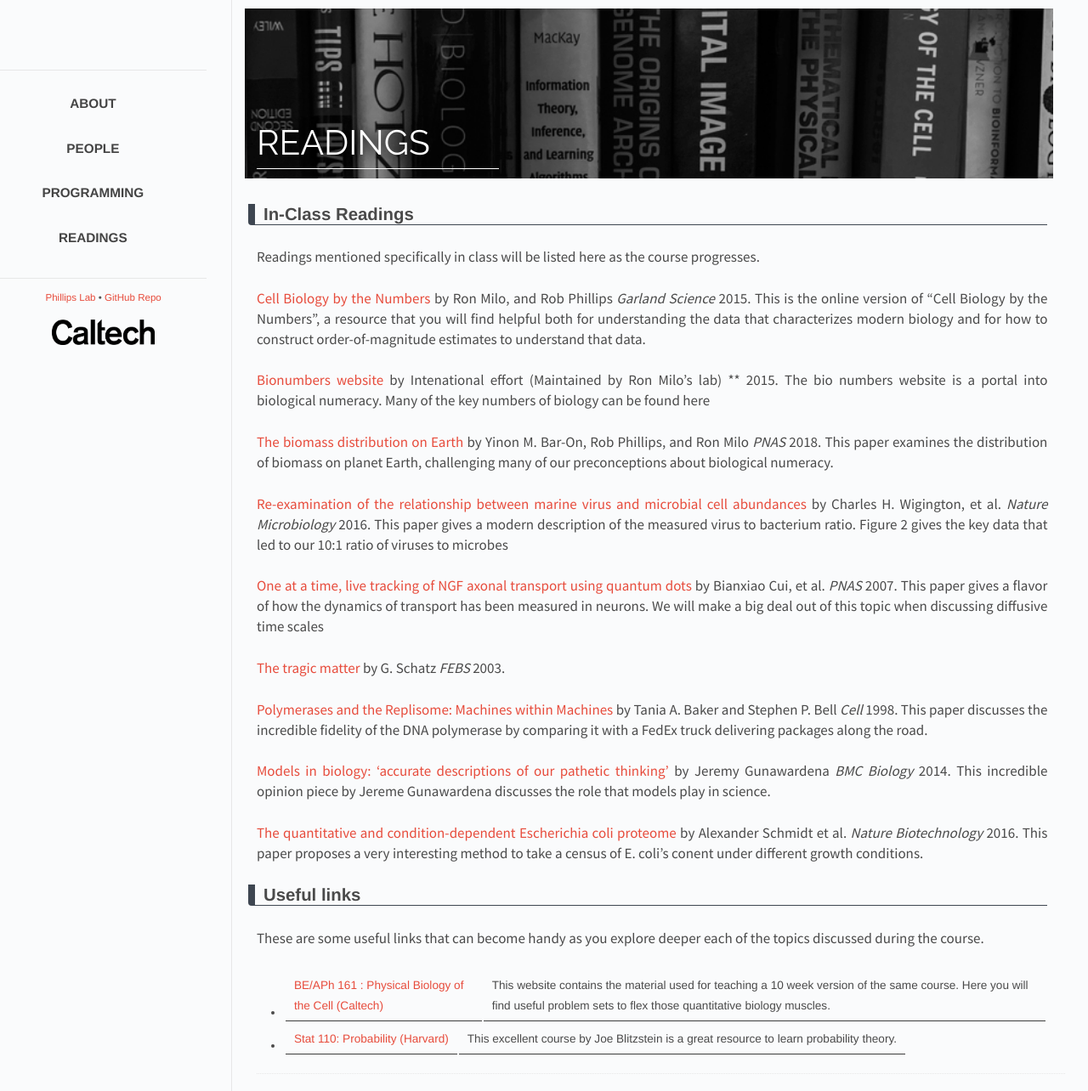
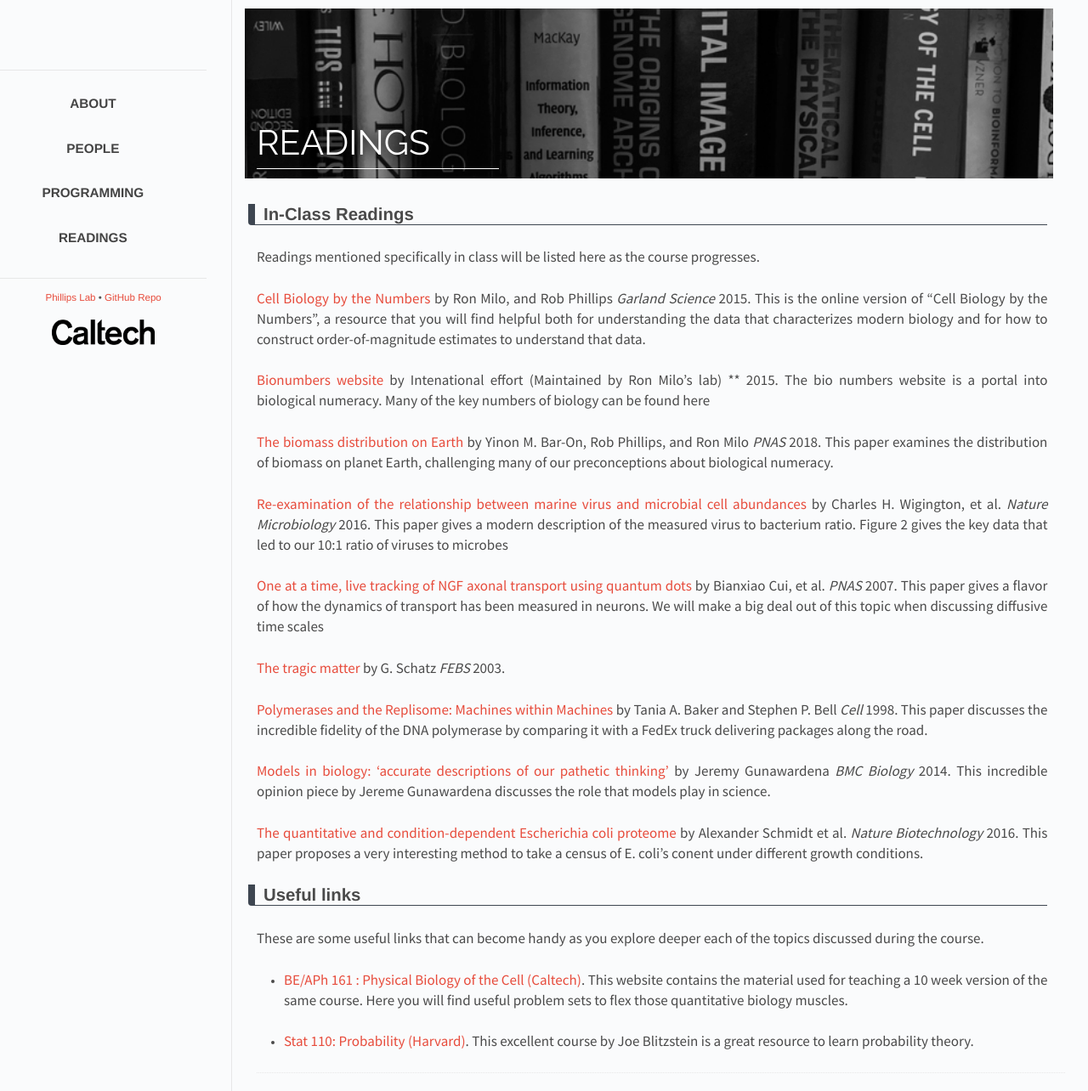
Before and after one commit to RPGroup-PBoC/ncbs_pboc, a Jekyll site: the page built from _posts/2017-01-24-readings.md, in a window 1280 px wide. Shown: the whole page at 85% size. Built offline with Jekyll 4.4.1, drawn with Linux system fonts in a browser that asks for light colours.

Commit message:
fix format

```diff
--- a/_posts/2017-01-24-readings.md
+++ b/_posts/2017-01-24-readings.md
@@ -29,6 +29,6 @@
 
 These are some useful links that can become handy as you explore deeper each of the topics discussed during the course.
 
-* [BE/APh 161 : Physical Biology of the Cell (Caltech)](http://beaph161.caltech.edu/2018/) | This website contains the material used for teaching a 10 week version of the same course. Here you will find useful problem sets to flex those quantitative biology muscles.
+* [BE/APh 161 : Physical Biology of the Cell (Caltech)](http://beaph161.caltech.edu/2018/).  This website contains the material used for teaching a 10 week version of the same course. Here you will find useful problem sets to flex those quantitative biology muscles.
 
-* [Stat 110: Probability (Harvard)](https://projects.iq.harvard.edu/stat110/home) | This excellent course by Joe Blitzstein is a great resource to learn probability theory.
+* [Stat 110: Probability (Harvard)](https://projects.iq.harvard.edu/stat110/home).  This excellent course by Joe Blitzstein is a great resource to learn probability theory.
```
